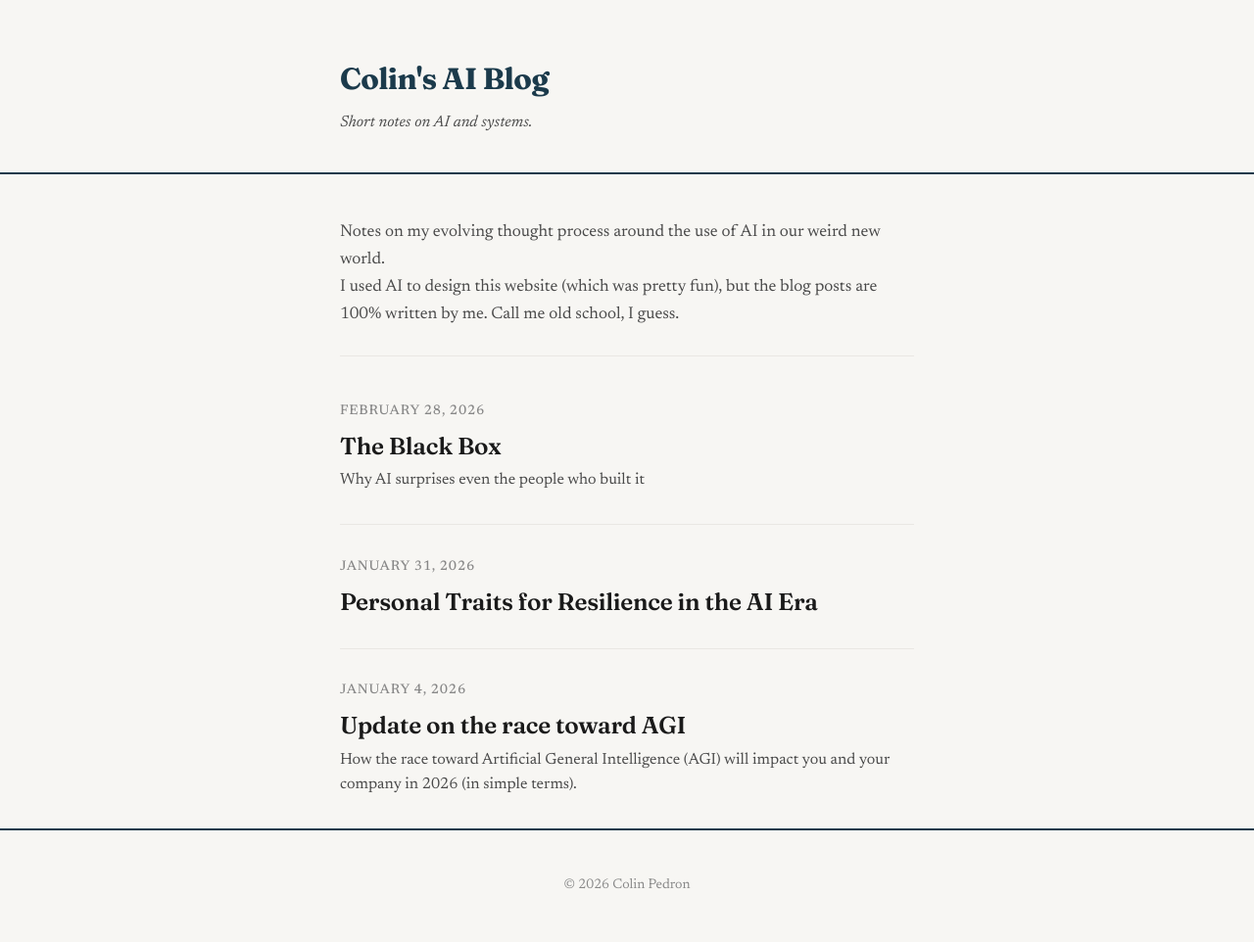
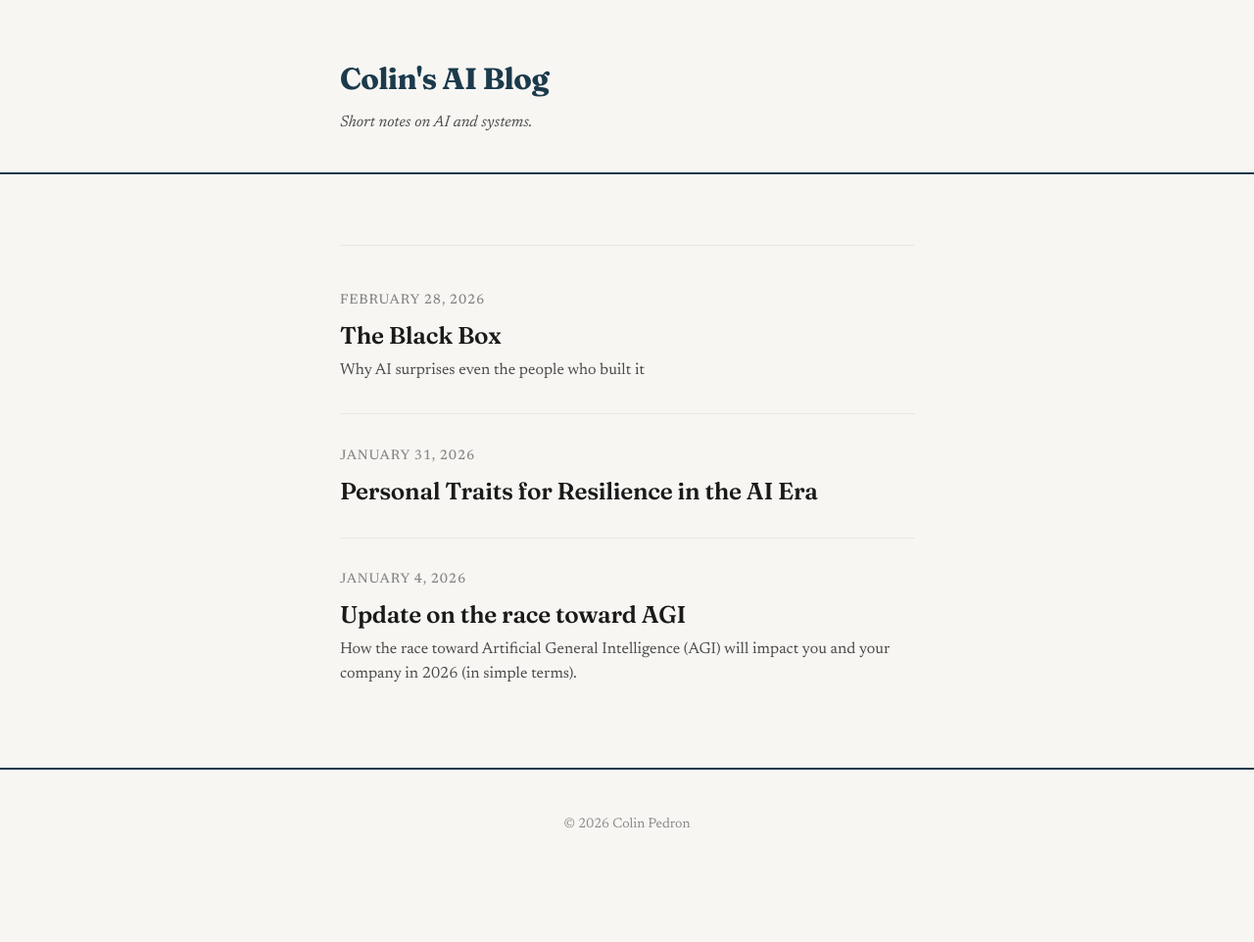
Before and after one commit to cpedron50-novaspear/colinpedron-site, a Jekyll site: the page built from index.html, in a window 1280 px wide. Shown: the whole page at 98% size. Built offline with Jekyll 4.4.1, drawn with Linux system fonts in a browser that asks for light colours; after the commit the page ends 900 px from its top, so only the background shows below that.

Commit message:
Update index.html

```diff
--- a/index.html
+++ b/index.html
@@ -3,9 +3,7 @@ layout: default
 ---
 
 <div class="blog-intro">
-  <p> Notes on my evolving thought process around the use of AI in our weird new world. </p>
 
-  <p>I used AI to design this website (which was pretty fun), but the blog posts are 100% written by me. Call me old school, I guess. </p>
 </div>
 
 <ul class="post-list">
```
